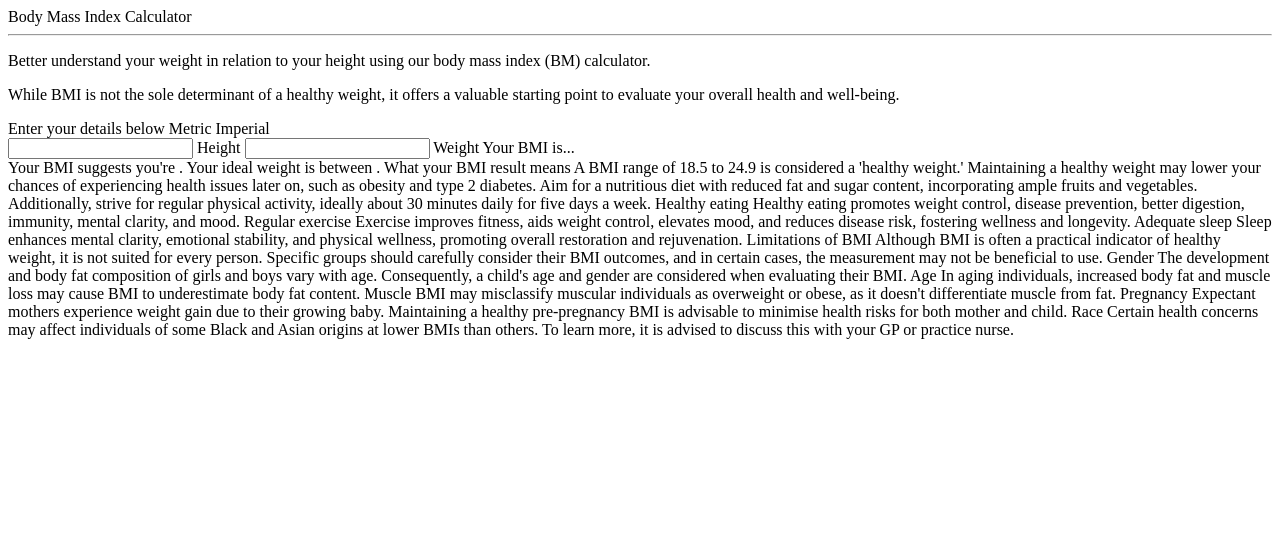
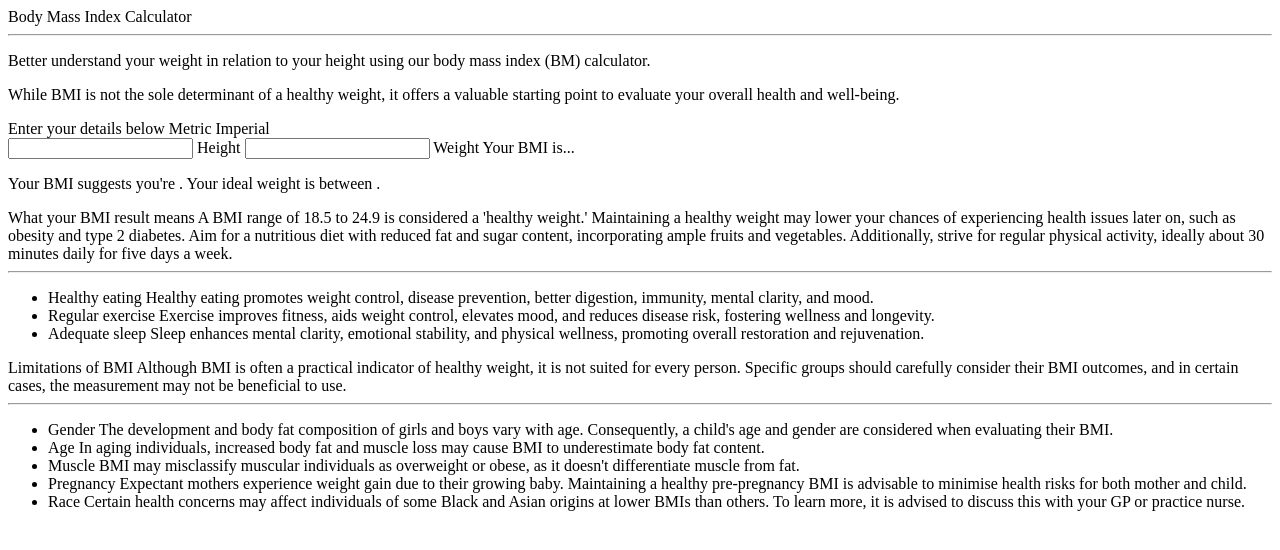
Before and after one commit to trottiemcqueen/bmi-calculator, a plain HTML site: page starter-code/index.html in a window 1280 px wide. Drawn offline with Linux system fonts and the light colour scheme; files that its build step writes are made by us from their sources.

Commit message:
modified HTML starter code

```diff
--- a/starter-code/index.html
+++ b/starter-code/index.html
@@ -37,10 +37,11 @@
 
       <!-- add score -->
     </div>
-
+      <p>
       Your BMI suggests you're <!-- add classification -->.
       Your ideal weight is between <!-- add range -->.
-
+      </p>
+    <div class="bmi-result">
       What your BMI result means
 
       A BMI range of 18.5 to 24.9 is considered a 'healthy weight.' Maintaining a
@@ -50,45 +51,62 @@
       strive for regular physical activity, ideally about 30 minutes daily for
       five days a week.
 
+      <hr>
+    <ul>
+      <li>
       Healthy eating
       Healthy eating promotes weight control, disease prevention, better digestion,
       immunity, mental clarity, and mood.
-
+      </li>
+      <li>
       Regular exercise
       Exercise improves fitness, aids weight control, elevates mood, and reduces disease
       risk, fostering wellness and longevity.
-
+      </li>
+      <li>
       Adequate sleep
       Sleep enhances mental clarity, emotional stability, and physical wellness, promoting
       overall restoration and rejuvenation.
-
+      </li>
+    </ul>
+    </div>
+    <div class="bmi-limits">
     Limitations of BMI
 
     Although BMI is often a practical indicator of healthy weight, it is not suited for
     every person. Specific groups should carefully consider their BMI outcomes, and in
     certain cases, the measurement may not be beneficial to use.
+    <hr>
 
+      <ul>
+        <li>
         Gender
         The development and body fat composition of girls and boys vary with age. Consequently,
         a child's age and gender are considered when evaluating their BMI.
-
+        </li>
+        <li>
         Age
         In aging individuals, increased body fat and muscle loss may cause BMI to underestimate
         body fat content.
-
+        </li>
+        <li>
         Muscle
         BMI may misclassify muscular individuals as overweight or obese, as it doesn't
         differentiate muscle from fat.
-
+        </li>
+        <li>
         Pregnancy
         Expectant mothers experience weight gain due to their growing baby. Maintaining a
         healthy pre-pregnancy BMI is advisable to minimise health risks for both mother
         and child.
-
+        </li>
+        <li>
         Race
         Certain health concerns may affect individuals of some Black and Asian origins at
         lower BMIs than others. To learn more, it is advised to discuss this with your
         GP or practice nurse.
-
+        </li>
+      </ul>
+    </div>
 </body>
 </html>
```
Lines whose indentation alone changed are shown as unchanged.
